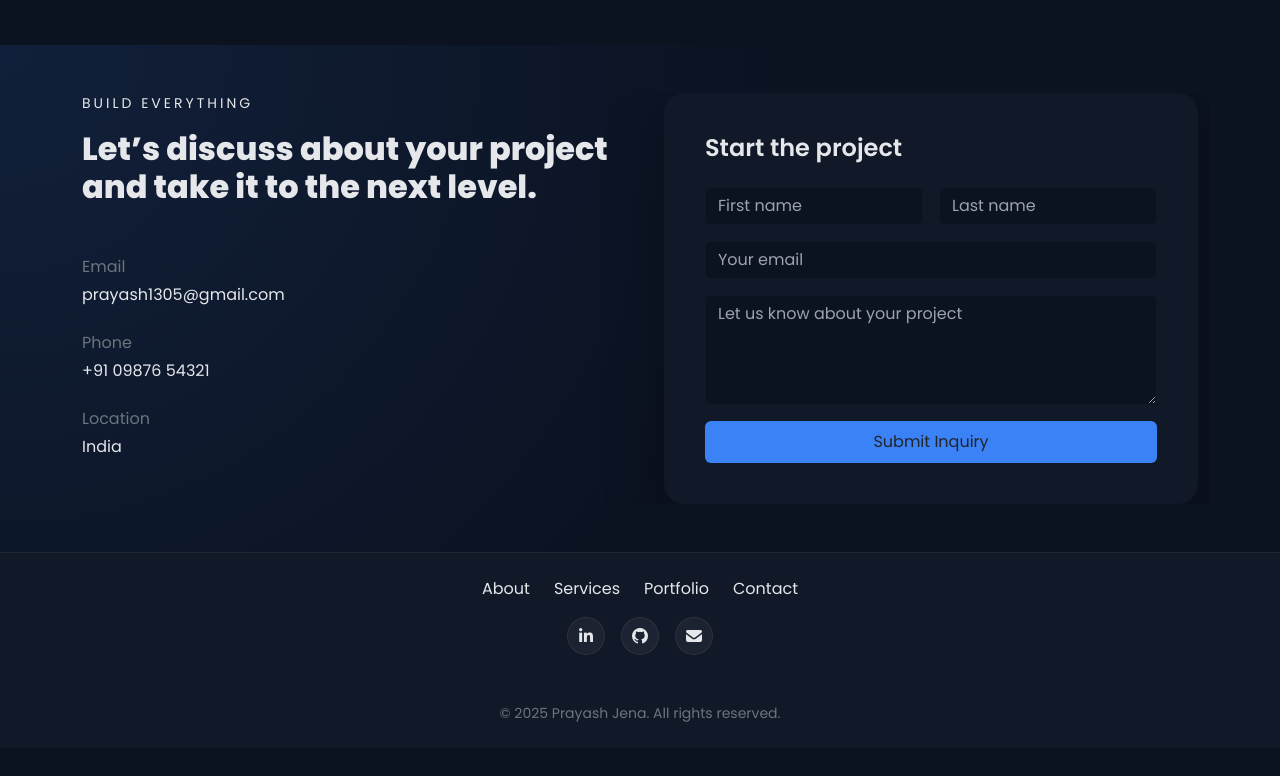
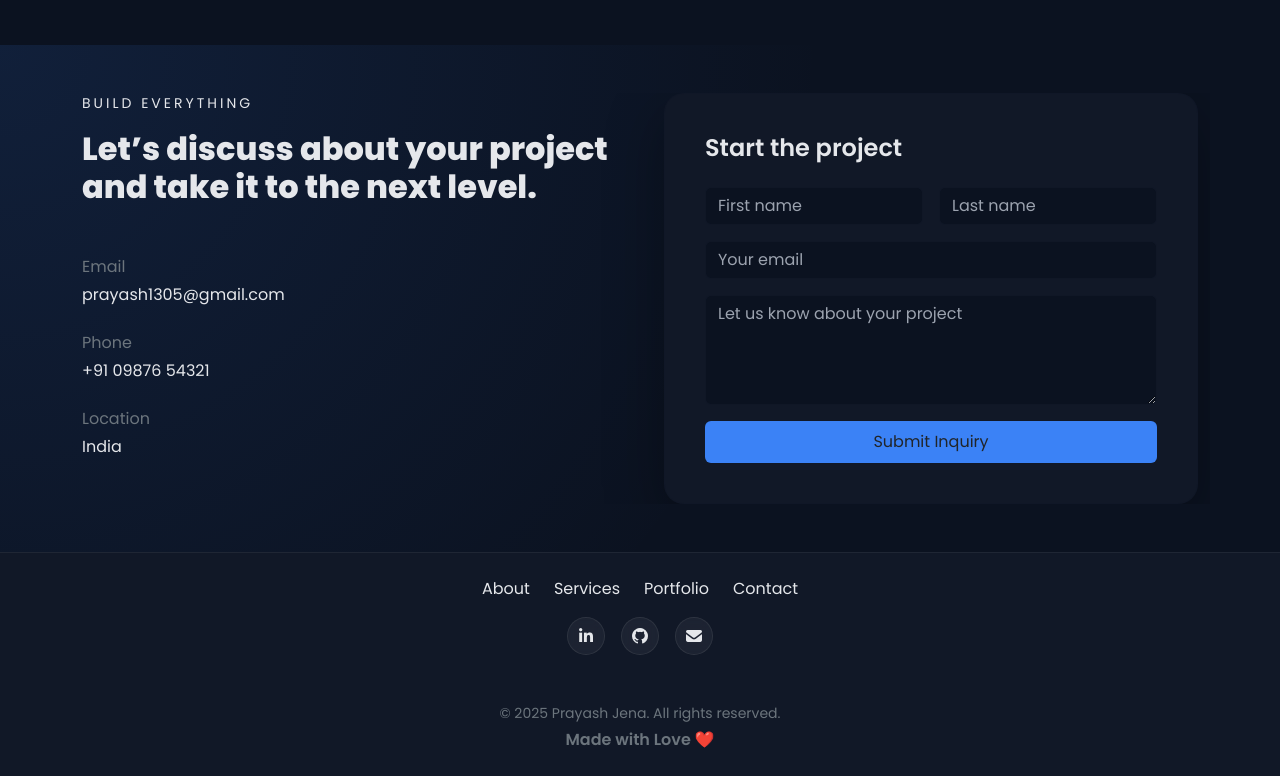
Before and after one commit to prayash1322/My-Portfolio, a plain HTML site: page index.html in a window 1280 px wide. Shown: the part 2520-3296 px from the top of the page. Before the commit the page ends 3268 px from the top, so only its background shows below. Drawn offline with Linux system fonts and the light colour scheme.

Commit message:
little footer update

```diff
--- a/index.html
+++ b/index.html
@@ -364,6 +364,9 @@
       <p class="pt-5 mb-0 small text-muted">
         © 2025 Prayash Jena. All rights reserved.
       </p>
+      <p class="pt-1 mb-0 fw-semibold text-muted">
+        Made with Love ❤️
+      </p>
     </div>
   </footer>
 
```
